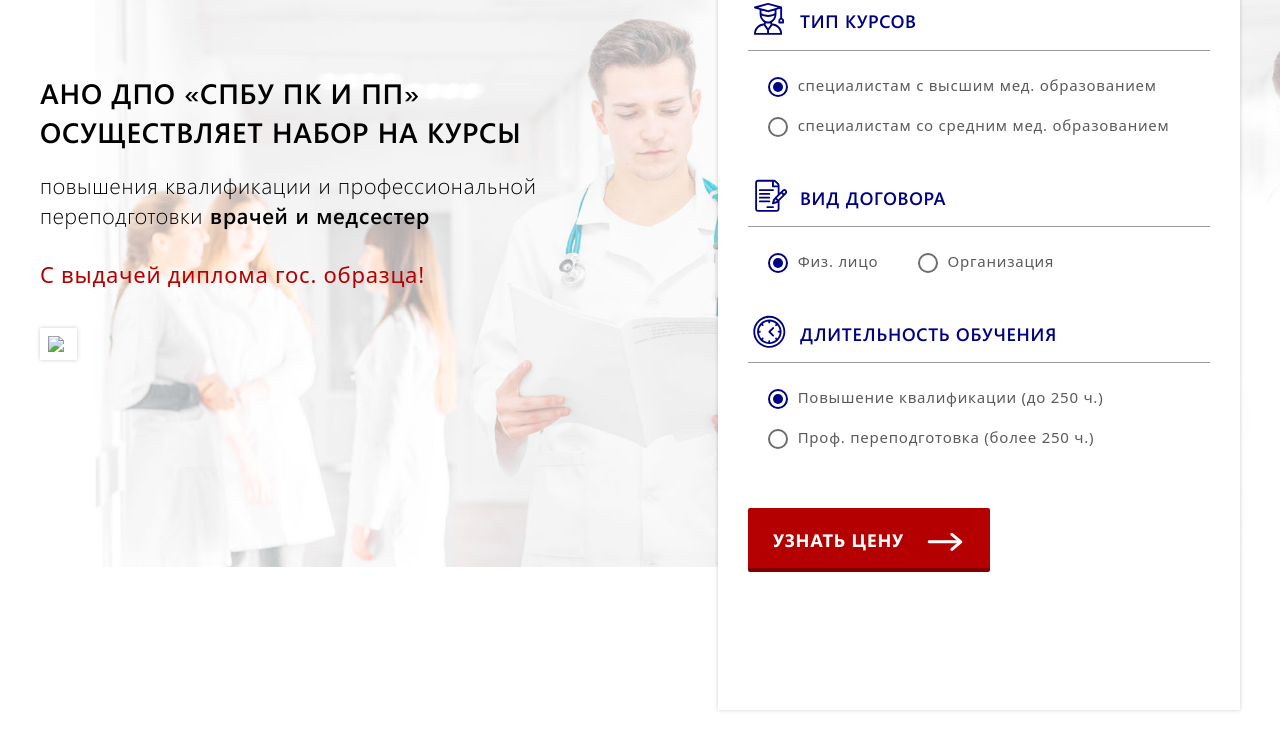
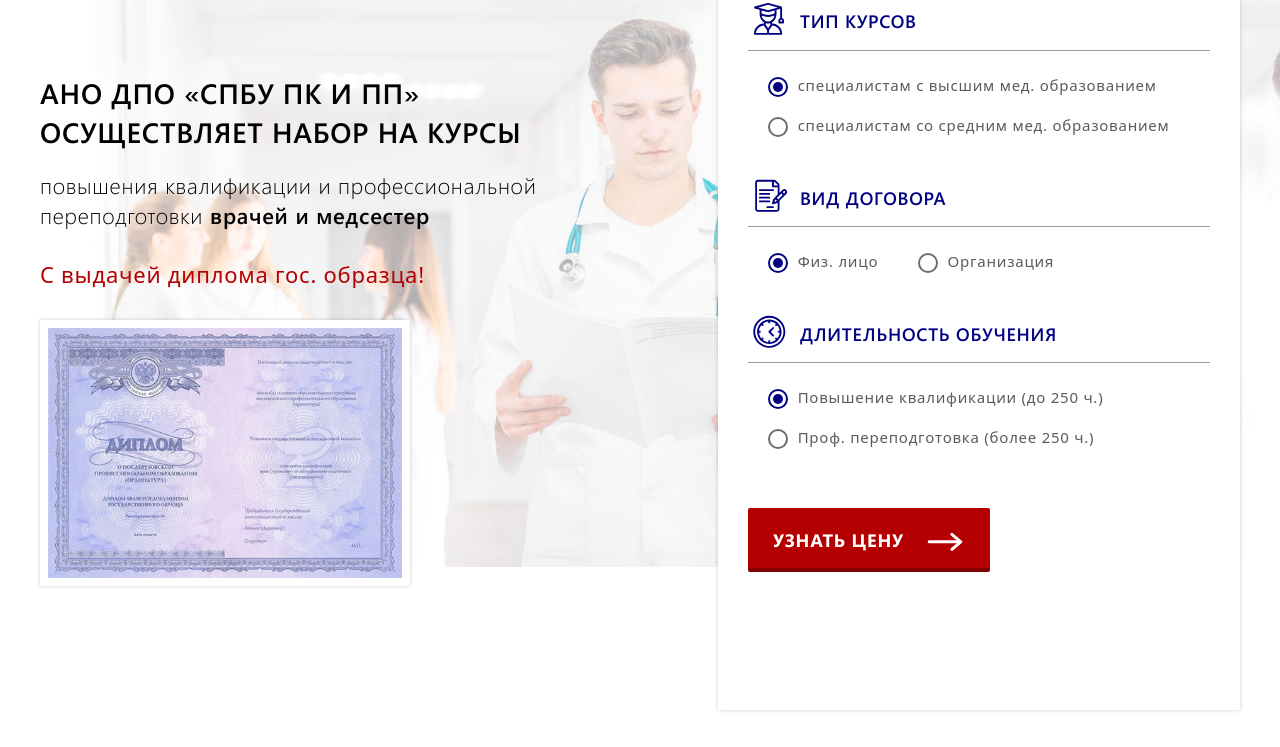
Before and after one commit to razumeyka/Medic, a plain HTML site: page index.html in a window 1280 px wide. Shown: the part 127-874 px from the top of the page. Drawn offline with nearby package versions, Linux system fonts and the light colour scheme; the site is published under a folder, as on GitHub Pages, so addresses that start at the root find nothing; a web font is replaced by a local one.

Commit message:
image fix

```diff
--- a/index.html
+++ b/index.html
@@ -26,7 +26,7 @@
                     <div class="diploma">С выдачей диплома гос. образца!</div>
                 </div>
                 <div class="diploma_example">
-                        <img src="/img/diploma.jpg" alt="диплом">
+                        <img src="img/diploma.jpg" alt="диплом">
                 </div>
             </div>
             <div class="form_screen">
```
